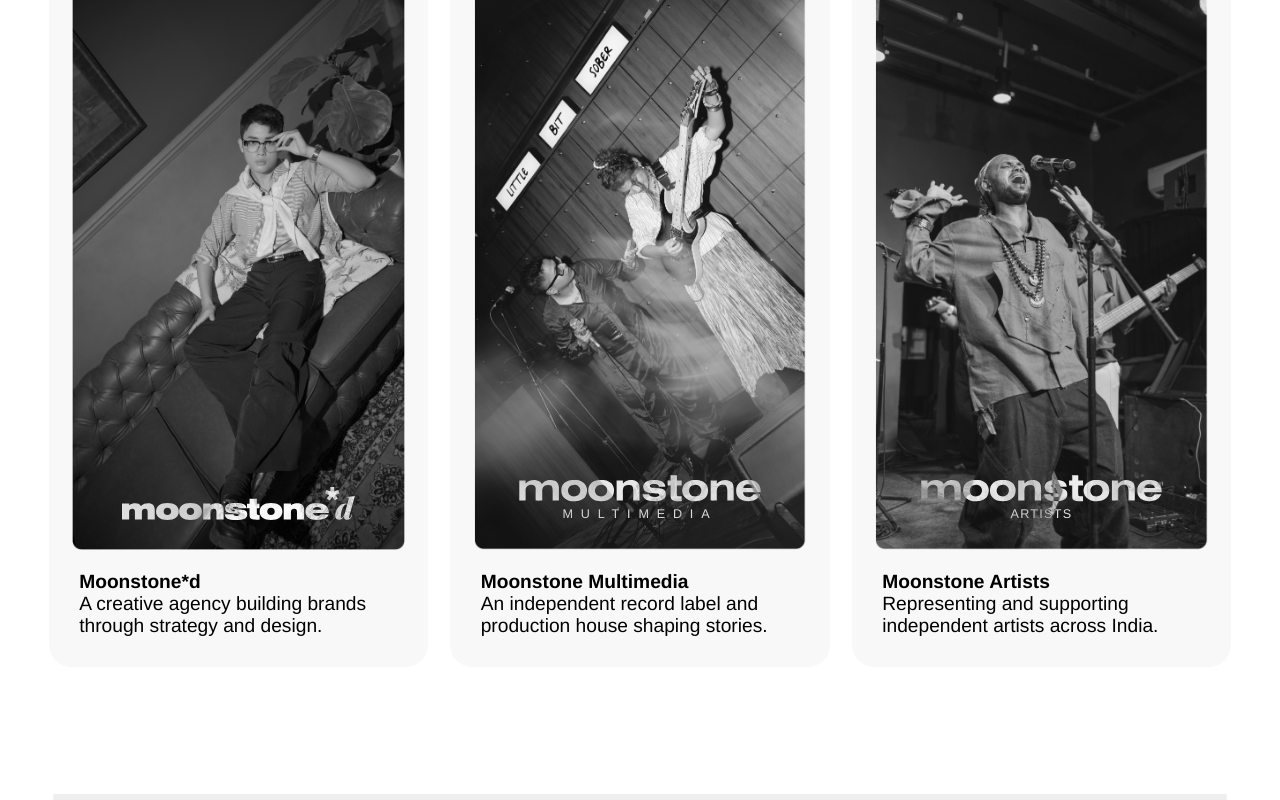
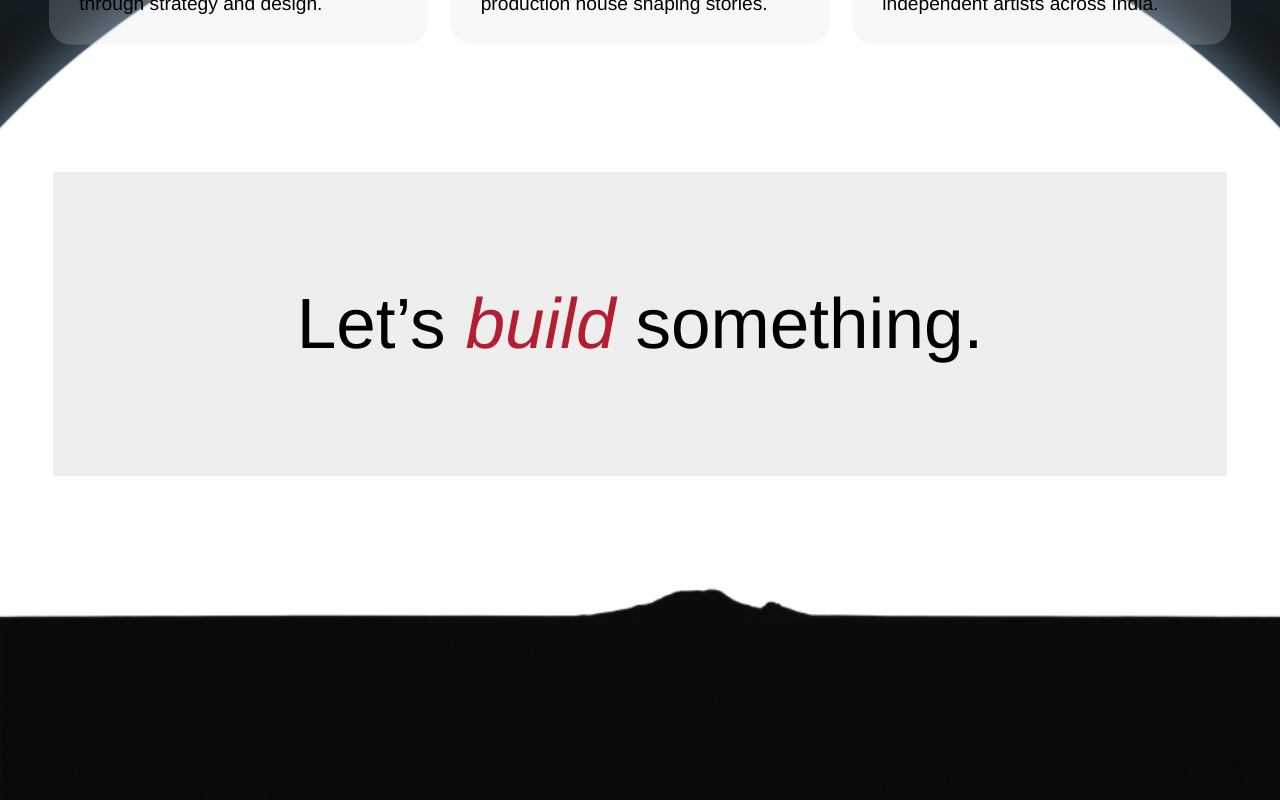
Before and after one commit to DevNiru2704/moonstone, a Next.js app: page / in a window 1280 px wide. Shown: the part 1860-2660 px from the top of the page. Built offline with nearby package versions, Linux system fonts and the light colour scheme.

Commit message:
Moon: one pinned scroll sequence - slow card swipe-up, glass ball grows into a white dome with glowing edge, then the CTA; locked when done

```diff
--- a/components/cards.tsx
+++ b/components/cards.tsx
@@ -1,12 +1,7 @@
 "use client";
 
-import { useEffect, useRef } from "react";
 import Image from "next/image";
-import gsap from "gsap";
-import { ScrollTrigger } from "gsap/ScrollTrigger";
 import { u } from "@/lib/lenis";
-
-gsap.registerPlugin(ScrollTrigger);
 
 type Card = {
   photo: string;
@@ -45,35 +40,8 @@ const CARDS: Card[] = [
 ];
 
 export function Cards() {
-  const root = useRef<HTMLDivElement>(null);
-
-  useEffect(() => {
-    if (matchMedia("(prefers-reduced-motion: reduce)").matches) return;
-    const ctx = gsap.context(() => {
-      // scroll-scrubbed, one card after another; once all are up the state is kept for good
-      const tl = gsap.timeline({
-        scrollTrigger: {
-          trigger: root.current,
-          start: "top 95%",
-          end: "top 35%",
-          scrub: 0.6,
-          onUpdate: (self) => {
-            if (self.progress === 1) {
-              tl.progress(1);
-              self.kill(false, true);
-            }
-          },
-        },
-      });
-      gsap.utils.toArray<HTMLElement>(".studio-card").forEach((card, i) => {
-        tl.fromTo(card, { yPercent: 40, opacity: 0 }, { yPercent: 0, opacity: 1, ease: "none", duration: 1 }, i * 0.5);
-      });
-    }, root);
-    return () => ctx.revert();
-  }, []);
-
   return (
-    <div ref={root} className="flex justify-center" style={{ gap: u(25) }}>
+    <div className="flex justify-center" style={{ gap: u(25) }}>
       {CARDS.map((c) => (
         <article
           key={c.title}
--- a/components/moon.tsx
+++ b/components/moon.tsx
@@ -5,7 +5,7 @@ import gsap from "gsap";
 import { ScrollTrigger } from "gsap/ScrollTrigger";
 import { Cards } from "@/components/cards";
 import Image from "next/image";
-import { getLenis, u } from "@/lib/lenis";
+import { getLenis, u, unit } from "@/lib/lenis";
 
 gsap.registerPlugin(ScrollTrigger);
 
@@ -15,42 +15,60 @@ const sky = `radial-gradient(ellipse ${u(3533)} ${u(1359.6)} at 50% ${u(-30.76)}
   rgb(97,136,158) 44.8%, rgb(65,112,139) 49%, rgb(34,88,119) 53.3%, rgb(18,76,110) 55.4%,
   rgb(2,64,100) 57.5%, rgb(12,48,70) 61.5%, rgb(21,31,40) 65.5%, rgb(20,22,17) 77.9%)`;
 
-/** Cards on the dusk sky over the sunset; scrolling grows the glass moon at the horizon, then reveals the CTA. */
+// Scroll distances (px) of the pinned sequence, in order.
+const CARDS = 1800; // three cards swipe up one by one
+const MOVE = 700; // the scene moves down to the hill photo
+const BALL = 1500; // the glass ball grows into the white dome
+const CTA = 500; // "Let's build something." wipes in
+const TOTAL = CARDS + MOVE + BALL + CTA;
+const DOME = 996; // final dome radius (design px): dark sky stays visible in the top corners
+
+/** Pinned, scroll-driven: cards swipe up, scene moves to the hill photo, the glass ball grows into a white dome, then the CTA. */
 export function Moon() {
   const root = useRef<HTMLElement>(null);
+  const stage = useRef<HTMLDivElement>(null);
   const moon = useRef<HTMLDivElement>(null);
   const hills = useRef<HTMLImageElement>(null);
   const box = useRef<HTMLDivElement>(null);
 
   useEffect(() => {
+    const el = root.current!;
+    const k = () => unit();
     const final = () => {
-      gsap.set(moon.current, { scale: 17, backgroundColor: "rgb(255,255,255)" });
+      gsap.set(stage.current, { y: () => -MOVE * k() });
+      gsap.set(moon.current, { width: () => 2 * DOME * k(), height: () => 2 * DOME * k(), backgroundColor: "rgb(255,255,255)" });
       gsap.set(hills.current, { opacity: 1 });
       gsap.set(box.current, { clipPath: "inset(0 0% 0 0)" });
+      gsap.set(el.querySelectorAll(".studio-card"), { yPercent: 0, opacity: 1 });
     };
     if (matchMedia("(prefers-reduced-motion: reduce)").matches) {
       final();
       return;
     }
+    const cards = gsap.utils.toArray<HTMLElement>(".studio-card", el);
     gsap.set(box.current, { clipPath: "inset(0 100% 0 0)" });
 
-    // scroll drives this while the hill scene is pinned: the glass ball grows and floods the sky white,
-    // the mountain fades in, then the CTA box wipes open
-    const tl = gsap
-      .timeline({ paused: true })
-      .fromTo(moon.current, { scale: 1 }, { scale: 17, ease: "none", duration: 0.6 }, 0)
-      .fromTo(moon.current, { backgroundColor: "rgba(255,255,255,0.2)" }, { backgroundColor: "rgb(255,255,255)", ease: "none", duration: 0.12 }, 0)
-      .fromTo(hills.current, { opacity: 0 }, { opacity: 1, ease: "none", duration: 0.2 }, 0.5)
-      .fromTo(box.current, { clipPath: "inset(0 100% 0 0)" }, { clipPath: "inset(0 0% 0 0)", ease: "none", duration: 0.3 }, 0.7);
+    const tl = gsap.timeline({ paused: true });
+    cards.forEach((c, i) =>
+      tl.fromTo(c, { yPercent: 45, opacity: 0 }, { yPercent: 0, opacity: 1, ease: "none", duration: CARDS / 3.4 }, (i * CARDS) / 3.4),
+    );
+    tl.fromTo(stage.current, { y: 0 }, { y: () => -MOVE * k(), ease: "none", duration: MOVE }, CARDS)
+      .fromTo(
+        moon.current,
+        { width: () => 230.675 * k(), height: () => 230.675 * k() },
+        { width: () => 2 * DOME * k(), height: () => 2 * DOME * k(), ease: "none", duration: BALL },
+        CARDS + MOVE,
+      )
+      .fromTo(moon.current, { backgroundColor: "rgba(255,255,255,0.2)" }, { backgroundColor: "rgb(255,255,255)", ease: "none", duration: BALL * 0.9 }, CARDS + MOVE)
+      .fromTo(hills.current, { opacity: 0 }, { opacity: 1, ease: "none", duration: BALL * 0.25 }, CARDS + MOVE + BALL * 0.75)
+      .fromTo(box.current, { clipPath: "inset(0 100% 0 0)" }, { clipPath: "inset(0 0% 0 0)", ease: "none", duration: CTA }, CARDS + MOVE + BALL);
 
-    const PIN = 2000;
     let done = false;
     const st = ScrollTrigger.create({
-      trigger: root.current,
-      start: "bottom bottom",
-      end: `+=${PIN}`,
+      trigger: el,
+      start: "top top",
+      end: `+=${TOTAL}`,
       pin: true,
-      invalidateOnRefresh: true,
       onUpdate: (self) => {
         if (done) return;
         tl.progress(self.progress);
@@ -59,27 +77,30 @@ export function Moon() {
           final();
         }
       },
-      // flow finished and scrolled past: keep the end state, drop the pin and the scroll room it added
+      // finished and scrolled past: keep the end state, drop the pin and the scroll room it added
       onLeave: () => {
         done = true;
         final();
         const y = window.scrollY;
         st.kill(true);
-        getLenis()?.scrollTo(y - PIN, { immediate: true, force: true });
+        getLenis()?.scrollTo(y - TOTAL, { immediate: true, force: true });
       },
     });
+    const resize = () => {
+      if (done) return final();
+      tl.invalidate().progress(tl.progress());
+    };
+    addEventListener("resize", resize);
     return () => {
+      removeEventListener("resize", resize);
       st.kill(true);
       tl.kill();
     };
   }, []);
 
   return (
-    <section
-      ref={root}
-      className="relative overflow-hidden bg-white"
-      style={{ height: u(1761) }}
-    >
+    <section ref={root} className="relative overflow-hidden bg-white" style={{ height: u(1761) }}>
+      <div ref={stage} className="absolute inset-0">
         {/* eslint-disable-next-line @next/next/no-img-element */}
         <img
           src="/img/hills-1.jpg"
@@ -89,25 +110,24 @@ export function Moon() {
         />
         <div
           className="absolute inset-x-0"
-        style={{
-          top: u(2),
-          height: u(1018.413),
-          backgroundImage: sky,
-          backgroundRepeat: "no-repeat",
-        }}
+          style={{ top: u(2), height: u(1018.413), backgroundImage: sky, backgroundRepeat: "no-repeat" }}
         />
         <div
           ref={moon}
-        className="absolute left-1/2 rounded-full"
+          className="absolute rounded-full"
           style={{
-          top: u(1587.43),
+            left: "50%",
+            top: u(1702.77),
             width: u(230.675),
             height: u(230.675),
-          marginLeft: u(-115.338),
+            transform: "translate(-50%, -50%)",
             backgroundColor: "rgba(255,255,255,0.2)",
+            backdropFilter: "blur(2px)",
+            boxShadow:
+              "0 0 0 1.5px rgba(255,255,255,0.85), 0 0 50px 8px rgba(160,205,255,0.5), inset 0 0 50px rgba(255,255,255,0.3)",
           }}
         />
-      {/* 1024x681 comp: white sky above black ground, mountain at y=361 */}
+        {/* only the mountain and ground of the 1024x681 comp: white sky above y=500 is cut off */}
         <Image
           ref={hills}
           src="/img/hills-2.png"
@@ -115,7 +135,13 @@ export function Moon() {
           width={1024}
           height={681}
           className="absolute left-0 max-w-none"
-        style={{ top: u(1018.4), width: u(1539.849), height: u(1024), opacity: 0 }}
+          style={{
+            top: u(1018.4),
+            width: u(1539.849),
+            height: u(1024),
+            opacity: 0,
+            clipPath: `inset(${u(500)} 0 0 0)`,
+          }}
         />
         <div
           ref={box}
@@ -126,8 +152,9 @@ export function Moon() {
             Let’s <em className="font-medium text-crimson">build</em> something.
           </p>
         </div>
-      <div className="relative" style={{ paddingTop: u(130) }}>
+        <div className="absolute inset-x-0 top-0" style={{ paddingTop: u(130) }}>
           <Cards />
+        </div>
       </div>
     </section>
   );
```
Lines whose indentation alone changed are shown as unchanged.
